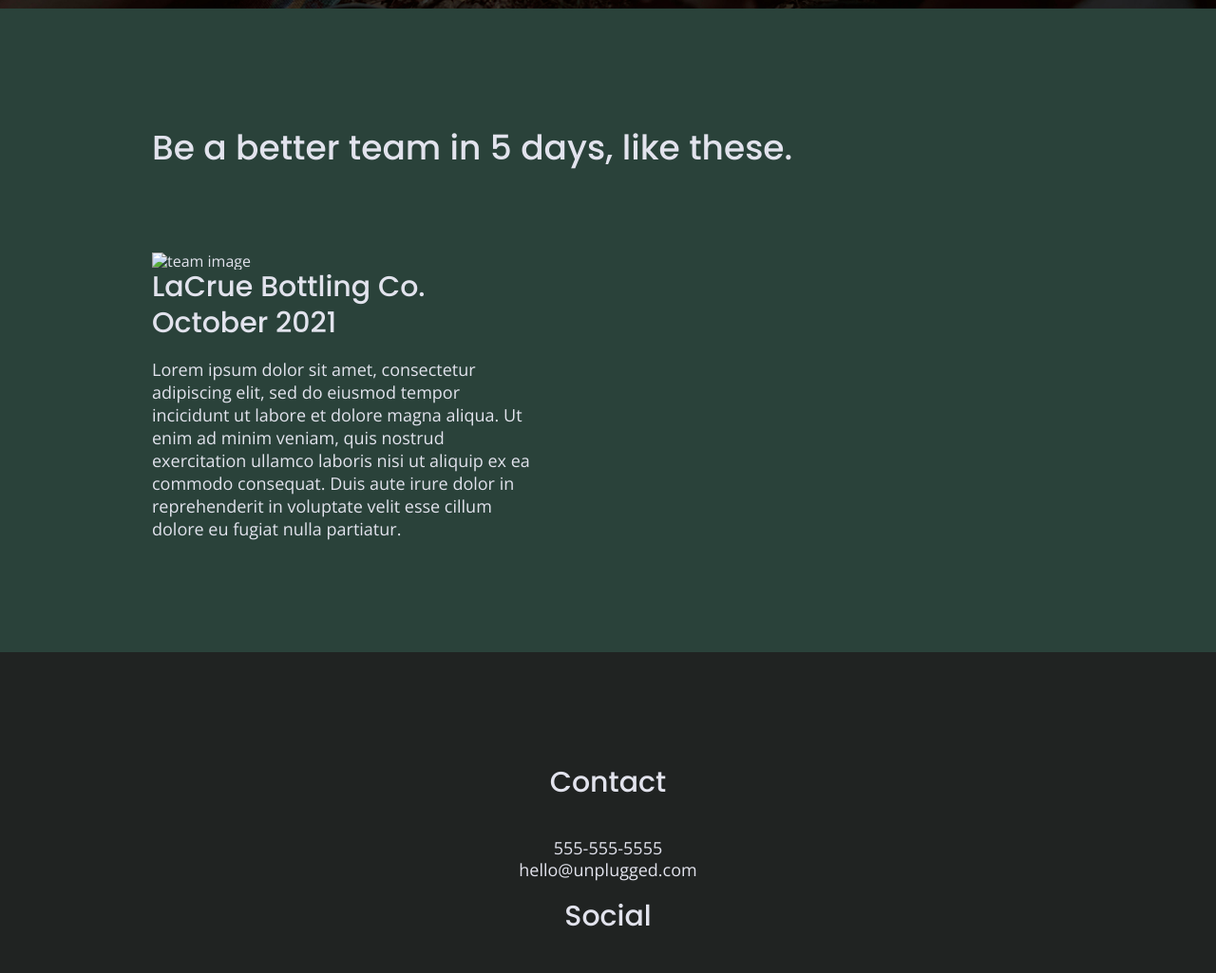
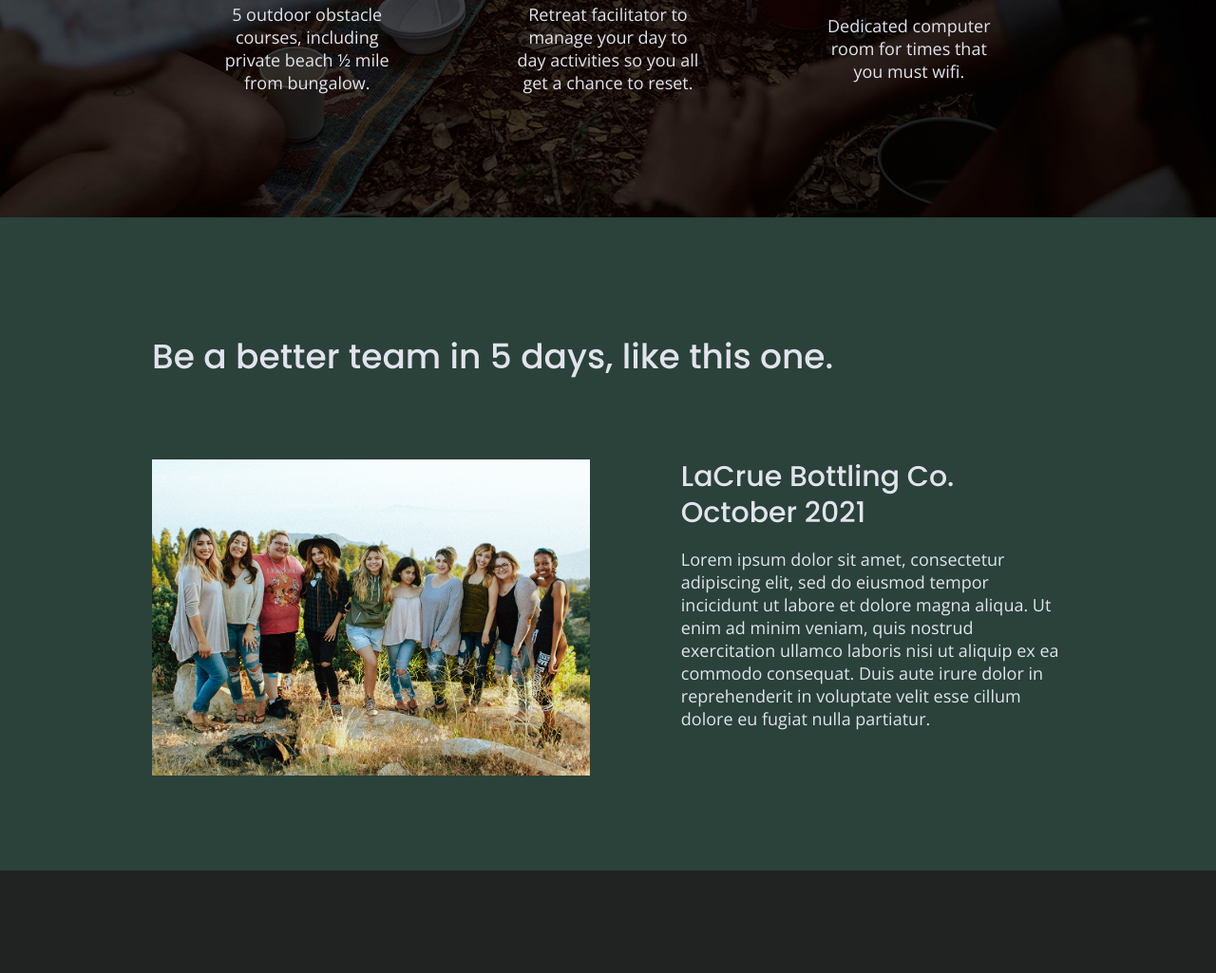
Before and after one commit to Maria-VSS/unplugged-retreat-website, a website built with Parcel: page index.html in a window 1280 px wide. Shown: the part 1431-2456 px from the top of the page at 95% size. Built offline with nearby package versions, Linux system fonts and the light colour scheme.

Commit message:
Made top hero img and review group img responsive

```diff
--- a/css/main.css
+++ b/css/main.css
@@ -148,11 +148,12 @@
 }
 
 img{
-
+  width: 100%;
 
 }
 
 figure{
+  margin: 0;
 
 }
 
@@ -184,6 +185,7 @@
   padding: 15px 0;
 
 }
+
 header figure{
   width: 60%;
   display: flex;
@@ -191,6 +193,7 @@
   align-items: center;
   flex-flow: row wrap;
 }
+
 header .content-wrapper{
   display: flex;
   justify-content: center;
@@ -280,6 +283,8 @@
   flex-flow: row wrap;
   background: url('../img/top-hero-img.jpg') center no-repeat #333;
   background-size: cover;
+  background-position: center;
+  min-height: 500px;
 
 }
 
@@ -369,6 +374,7 @@
 
 /* Reviews */
 
+
 .reviews{
   display: flex;
   justify-content: center;
@@ -382,6 +388,7 @@
   line-height: 1;
 
 }
+
 
 .reviews h3{
   width: 55%;
@@ -593,6 +600,11 @@
 
 /* Hero Area */
 
+.hero-area{
+  min-height: 600px;
+
+}
+
 .hero-area h1{
   font-size: 3em;
   line-height: 1;
@@ -624,6 +636,7 @@
 
 }
 
+
 .features article{
   display: flex;
   justify-content: center;
@@ -651,8 +664,10 @@
 
 }
 
+
+.reviews article figure,
 .reviews article div{
-  width: 49%;
+  width: 48%;
 
 }
 
--- a/index.html
+++ b/index.html
@@ -100,10 +100,12 @@
 
     <section class="reviews">
       <div class="content-wrapper">
-        <h2>Be a better team in 5 days, like these.</h2>
+        <h2>Be a better team in 5 days, like this one.</h2>
         <article>
+          <figure>
+            <img src="img/group-reviews-img.jpg" alt="team image">
+          </figure>
           <div>
-            <img src="" alt="team image">
             <h3>LaCrue Bottling Co. October 2021</h3>
             <p>
               Lorem ipsum dolor sit amet, consectetur adipiscing elit, sed do eiusmod tempor incicidunt ut labore et dolore magna aliqua. Ut enim ad minim veniam, quis nostrud exercitation ullamco laboris nisi ut aliquip ex ea commodo consequat. Duis aute irure dolor in reprehenderit in voluptate velit esse cillum dolore eu fugiat nulla partiatur.
```
Also changed, not shown: about/index.html (+6 -3 lines), faq/index.html (+6 -3 lines).
